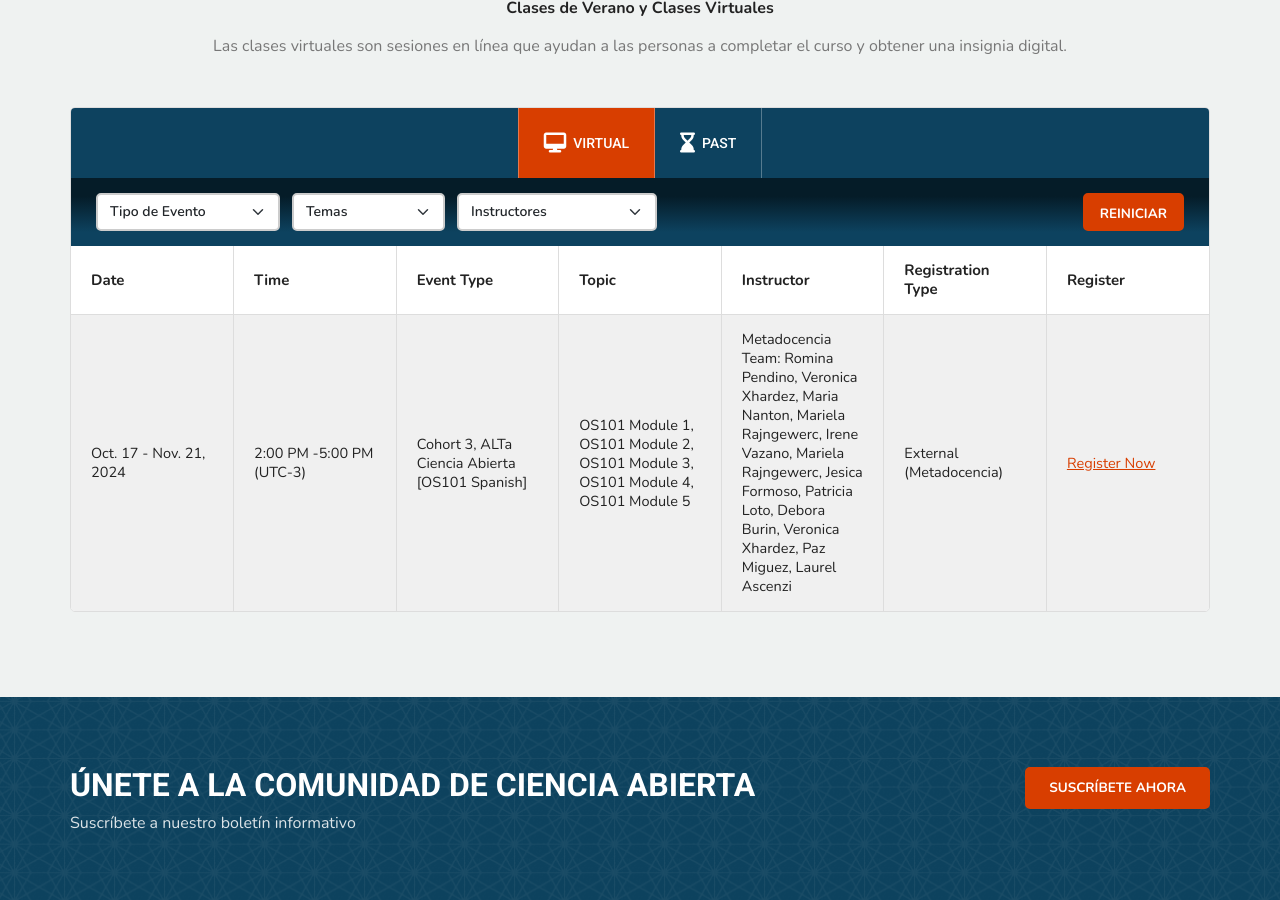
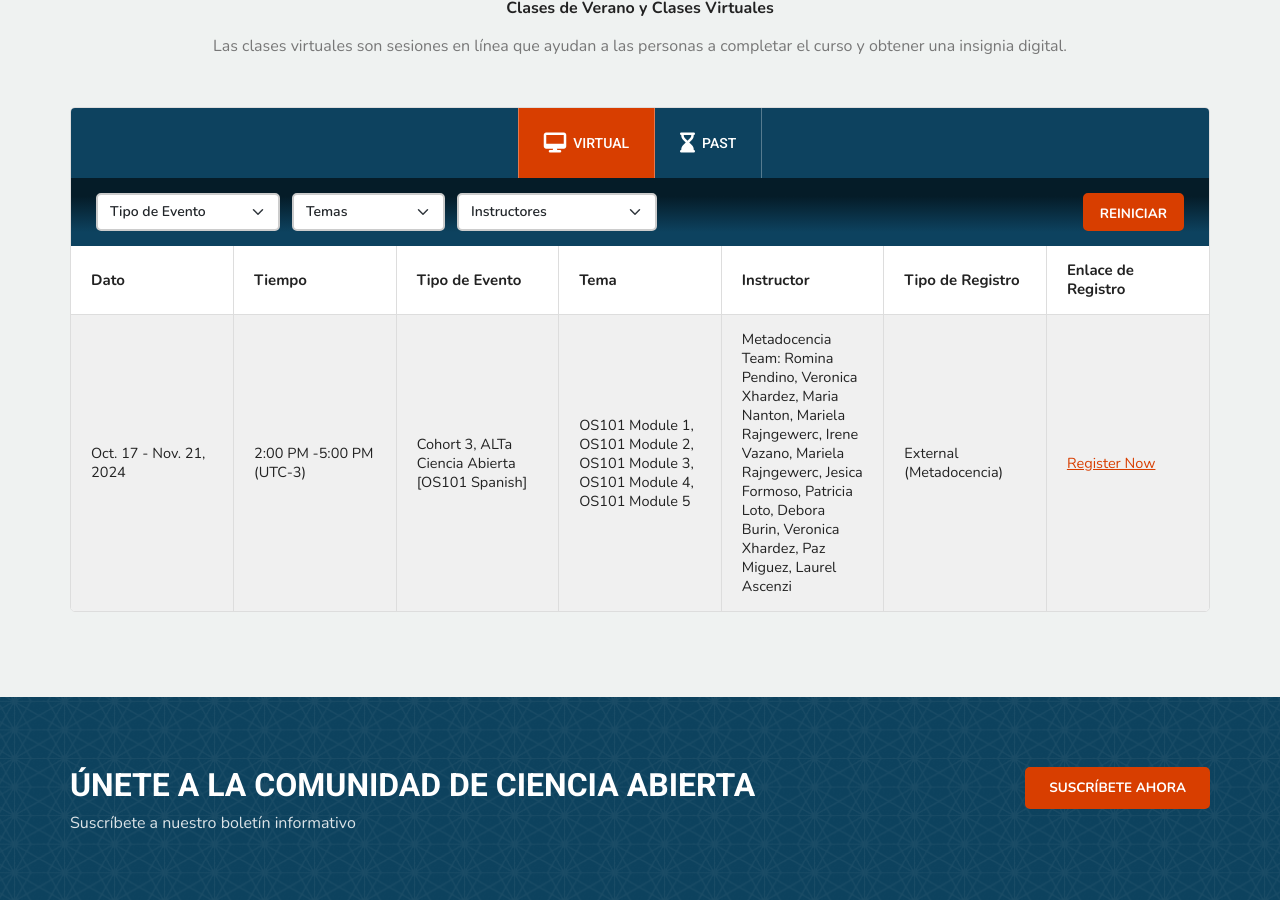
Before and after one commit to bressler1995/TOPS-Website-Front-End, a Jekyll site: the page built from pages/os101spanish.md, in a window 1280 px wide and 900 px high, scrolled down 2552 px. Built offline with Jekyll 4.4.1, drawn with Linux system fonts in a browser that asks for light colours; a script that is not in the unit is left out.

Commit message:
Translate column headings

```diff
--- a/_includes/os101spanish/instructorled.html
+++ b/_includes/os101spanish/instructorled.html
@@ -81,7 +81,7 @@
                   </div>
                   <div class="workshop_table_table">
                     <table>
-                      <thead><tr><th>Date</th><th>Time</th><th>Event Type</th><th>Topic</th><th>Instructor</th><th>Registration Type</th><th>Register</th></tr></thead>
+                      <thead><tr><th>Dato</th><th>Tiempo</th><th>Tipo de Evento</th><th>Tema</th><th>Instructor</th><th>Tipo de Registro</th><th>Enlace de Registro</th></tr></thead>
                       <tbody>
                         {% for row in site.data.virtual %}
                           {% if row.instructor contains "Metadocencia Team" %}
@@ -231,7 +231,7 @@
                     </div>
                     <div class="workshop_table_table">
                       <table>
-                          <thead><tr><th>Date</th><th>Time</th><th>Event Type</th><th>Location</th><th>Topic</th><th>Instructor</th><th>Registration Type</th></tr></thead>
+                          <thead><tr><th>Dato</th><th>Tiempo</th><th>Tipo de Evento</th><th>Ubicacion</th><th>Tema</th><th>Instructor</th><th>Tipo de Registro</th></tr></thead>
                           <tbody>
                             {% for row in site.data.past %}
                               {% if row.instructor contains "Metadocencia Team" %}
```
